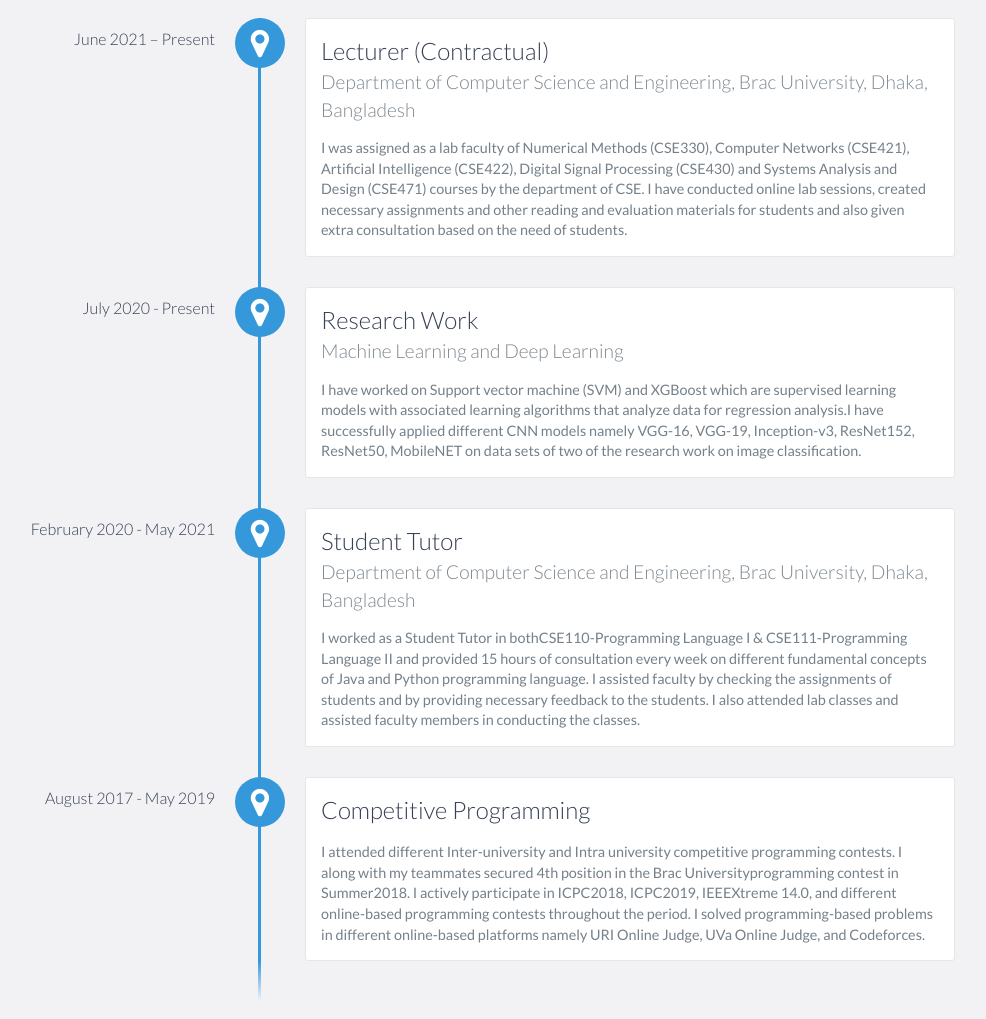
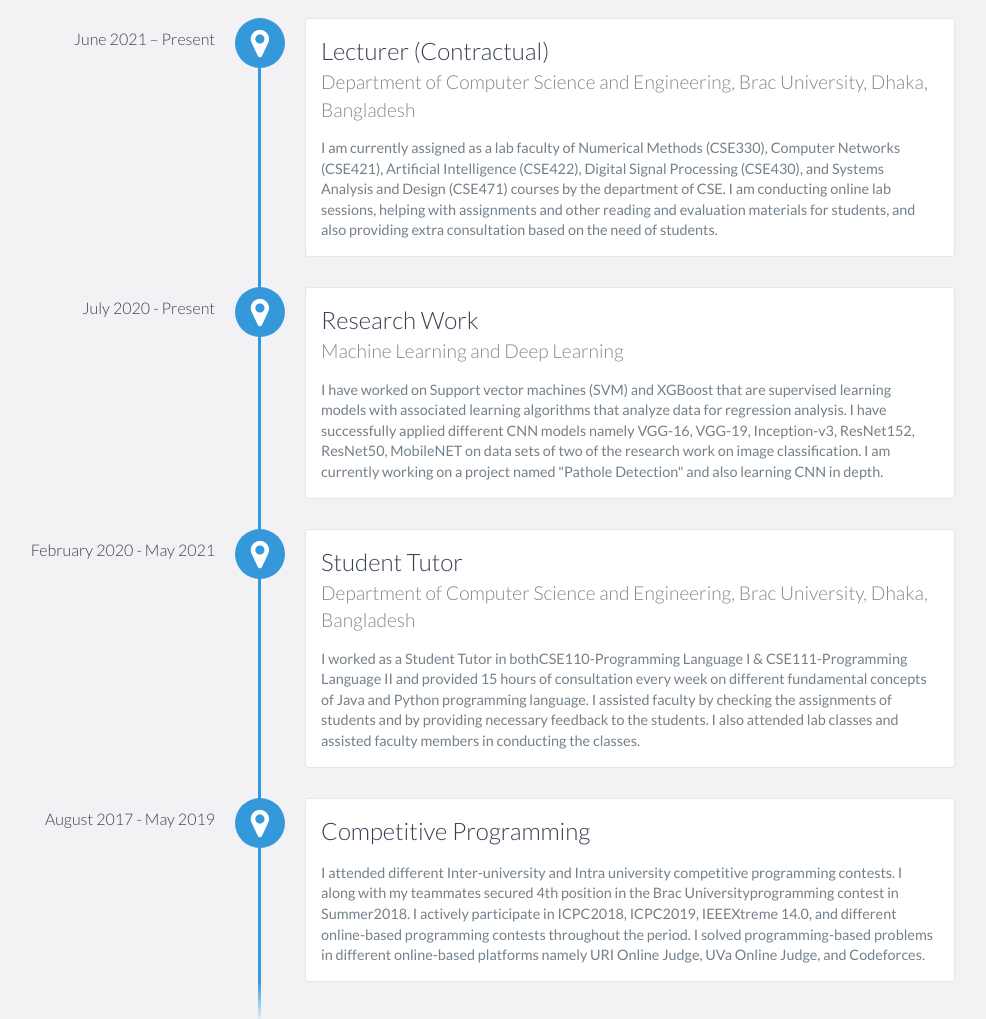
Before and after one commit to MSAhmed1414/MSAhmed1414.github.io, a website: page index.html in a window 1280 px wide. Shown: the part 1340-2359 px from the top of the page, without its empty margins (185-1171 px from the left). Drawn offline with nearby package versions, Linux system fonts and the light colour scheme.

Commit message:
Add files via upload
initial commit

```diff
--- a/index.html
+++ b/index.html
@@ -88,7 +88,7 @@
                 <h3>Lecturer (Contractual)</h3>
                 <h4>Department of Computer Science and Engineering, Brac University, Dhaka, Bangladesh</h4>
                 <p>
-                    I was assigned as a lab faculty of Numerical Methods (CSE330), Computer Networks (CSE421), Artificial Intelligence (CSE422), Digital Signal Processing (CSE430) and Systems Analysis and Design (CSE471) courses by the department of CSE. I have conducted online lab sessions, created necessary assignments and other reading and evaluation materials for students and also given extra consultation based on the need of students.
+                    I am currently assigned as a lab faculty of Numerical Methods (CSE330), Computer Networks (CSE421), Artificial Intelligence (CSE422), Digital Signal Processing (CSE430), and Systems Analysis and Design (CSE471) courses by the department of CSE. I am conducting online lab sessions, helping with assignments and other reading and evaluation materials for students, and also providing extra consultation based on the need of students.
                 </p>
             </div>
 
@@ -96,7 +96,7 @@
                 <h3>Research Work</h3>
                 <h4>Machine Learning and Deep Learning</h4>
                 <p>
-                   I have worked on Support vector machine (SVM) and XGBoost which are supervised learning models with associated learning algorithms that analyze data for regression analysis.I have successfully applied different CNN models namely VGG-16, VGG-19, Inception-v3, ResNet152, ResNet50, MobileNET on data sets of two of the research work on image classification.
+                    I have worked on Support vector machines (SVM) and XGBoost that are supervised learning models with associated learning algorithms that analyze data for regression analysis. I have successfully applied different CNN models namely VGG-16, VGG-19, Inception-v3, ResNet152, ResNet50, MobileNET on data sets of two of the research work on image classification. I am currently working on a project named "Pathole Detection" and also learning CNN in depth.
                 </p>
             </div>
 
```
